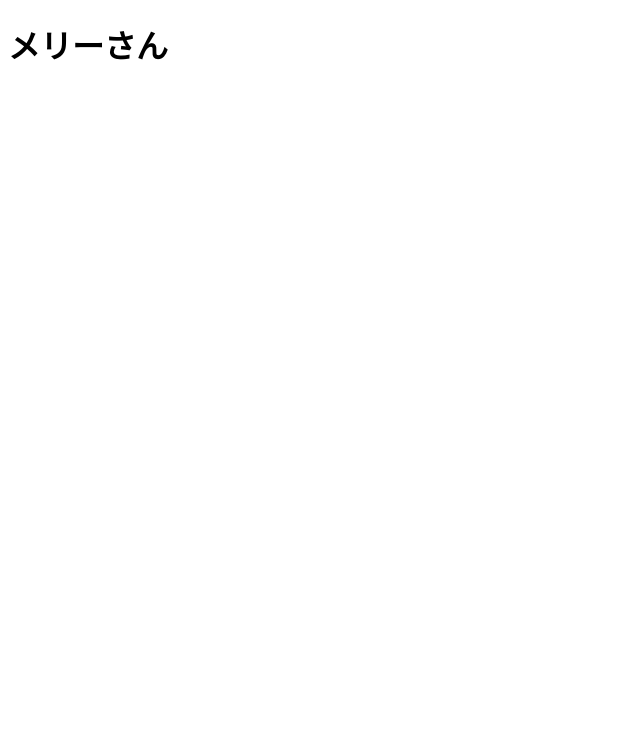
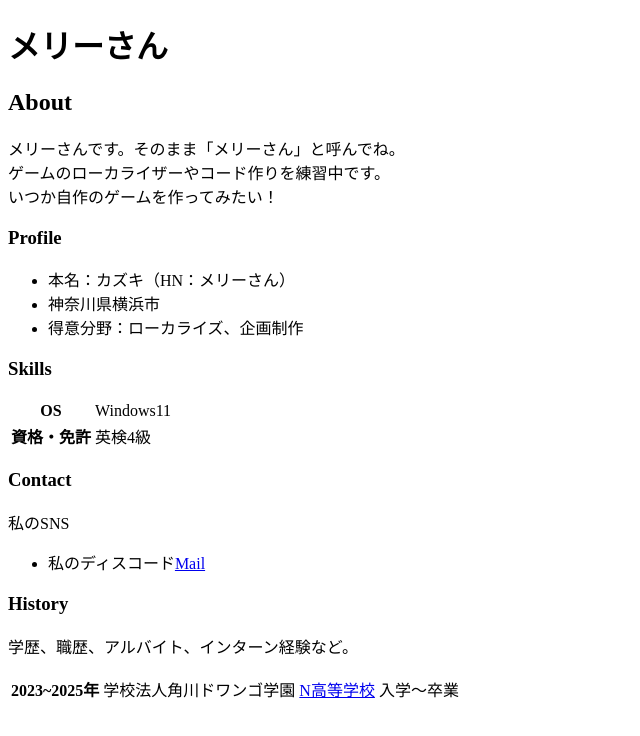
Before and after one commit to merrysann/merrysann.github.io, a plain HTML site: page index.html in a window 1280 px wide. Shown: the whole page, without its empty margins (0-640 px from the left). Drawn offline with Linux system fonts and the light colour scheme.

Commit message:
ポートフォリオに必要な情報を追加

```diff
--- a/index.html
+++ b/index.html
@@ -7,5 +7,47 @@
   </head>
   <body>
     <h1>メリーさん</h1>
+
+    <h2>About</h2>
+    <p>
+      メリーさんです。そのまま「メリーさん」と呼んでね。<br>
+      ゲームのローカライザーやコード作りを練習中です。<br>
+      いつか自作のゲームを作ってみたい！
+
+    </p>
+
+    <h3>Profile</h3>
+    <ul>
+      <li>本名：カズキ（HN：メリーさん）</li>
+      <li>神奈川県横浜市</li>
+      <li>得意分野：ローカライズ、企画制作</li>
+    </ul>
+
+    <h3>Skills</h3>
+    <table>
+      <tr>
+        <th>OS</th>
+        <td>Windows11</td>
+      </tr>
+      <tr>
+        <th>資格・免許</th>
+        <td>英検4級</td>
+      </tr>
+    </table>
+
+    <h3>Contact</h3>
+    <p>私のSNS</p>
+    <ul>
+      <li>私のディスコード<a href="https://discord.com/users/1117477975819034744">Mail</a></li>
+    </ul>
+
+    <h3>History</h3>
+    <p>学歴、職歴、アルバイト、インターン経験など。</p>
+    <table>
+      <tr>
+        <th>2023~2025年</th>
+        <td>学校法人角川ドワンゴ学園 <a href="https://nnn.ed.jp/">N高等学校</a> 入学～卒業</td>
+      </tr>
+    </table>
   </body>
 </html>
```
